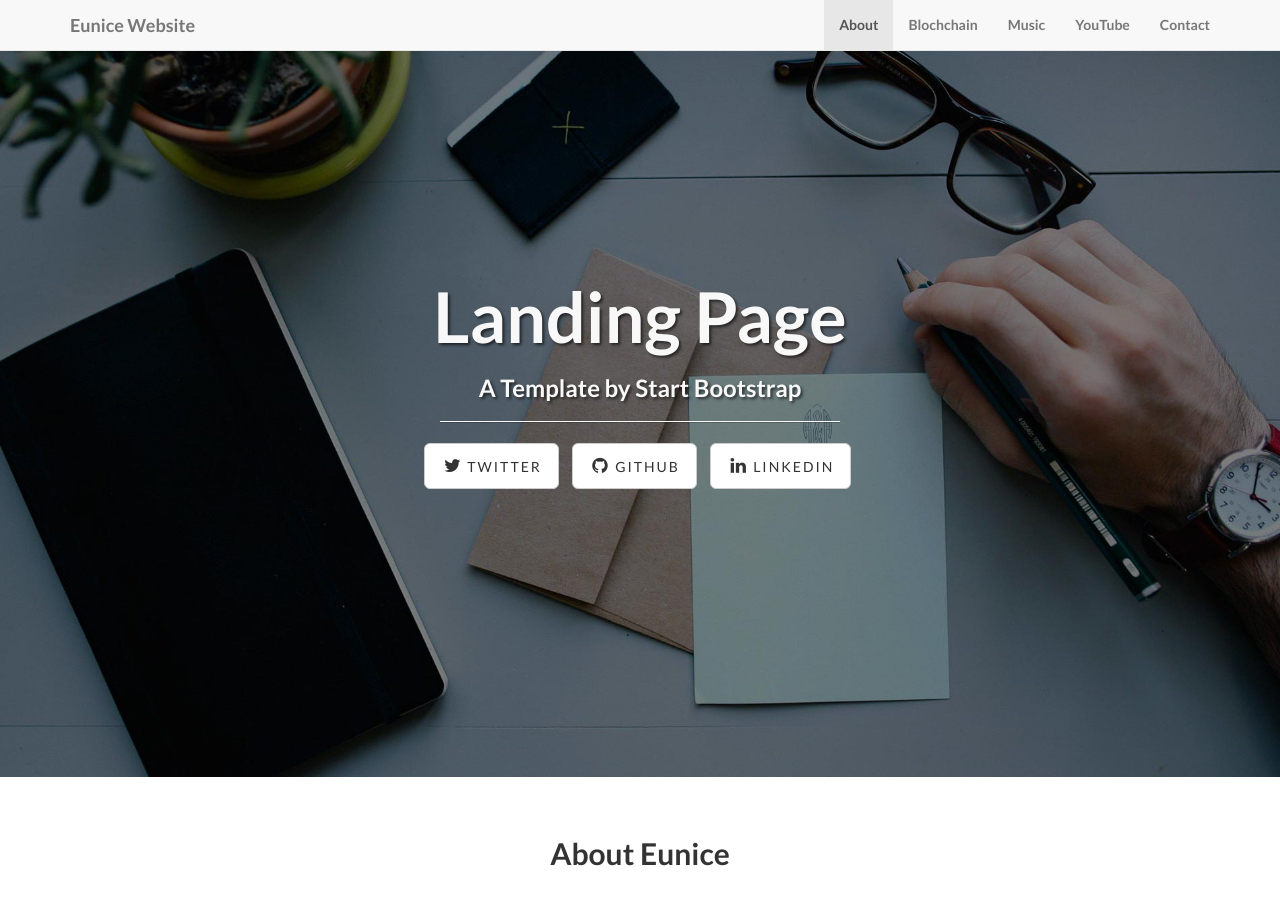
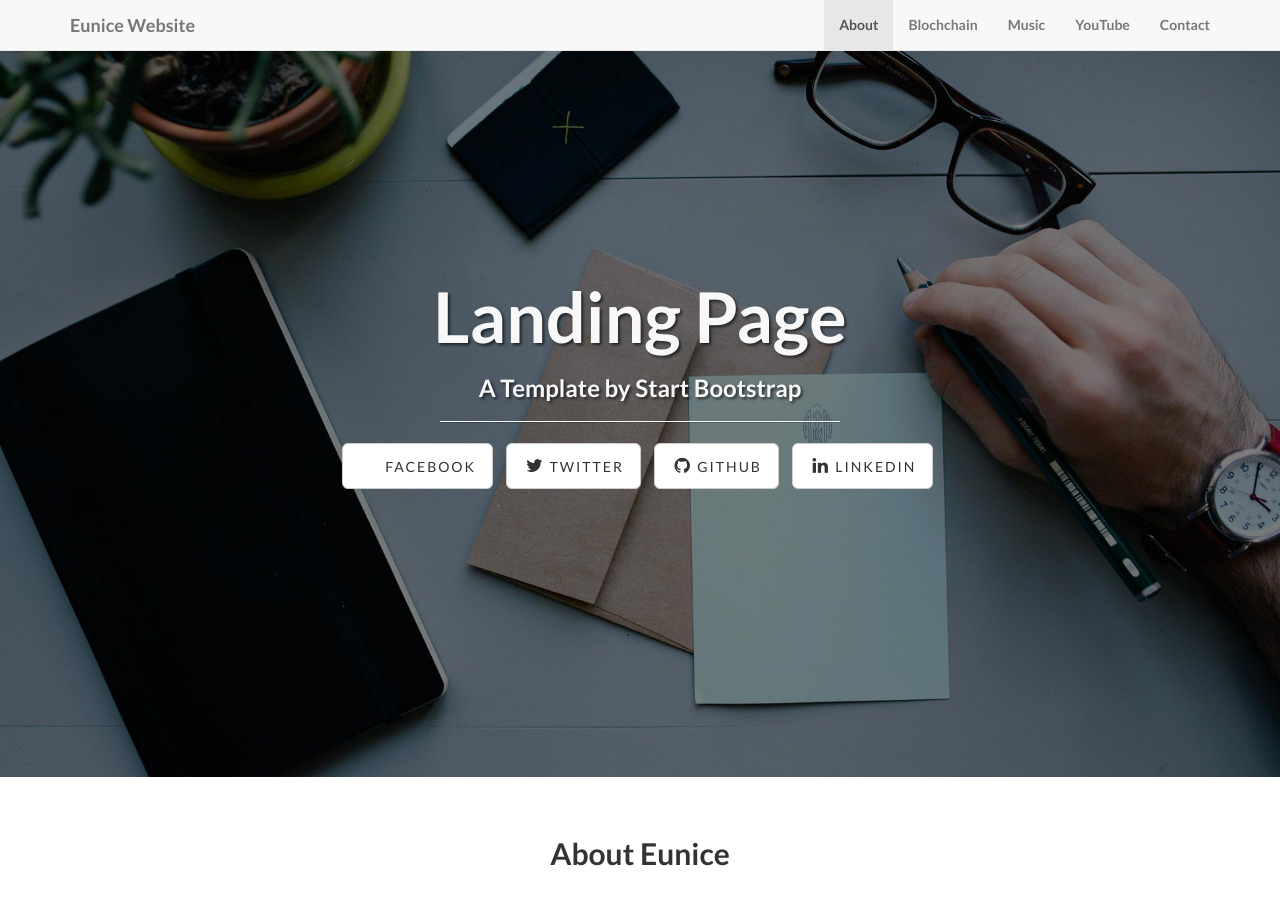
Before and after one commit to BabybearEunice/websiteTemplate1, a Jekyll site: the page built from index.html, in a window 1280 px wide and 900 px high. Built offline with Jekyll 4.4.1, drawn with Linux system fonts in a browser that asks for light colours; nearby versions of some CDN libraries; library files that are not in the unit come from our copies.

Commit message:
Update _config.yml

```diff
--- a/_config.yml
+++ b/_config.yml
@@ -25,6 +25,8 @@
 # ----------------------- #
 
 social:
+  - title: Facebook
+    url: https://www.facebook.com/babybeareunice
   - title: twitter
     url: https://twitter.com/babybeareunice
   - title: github
```
